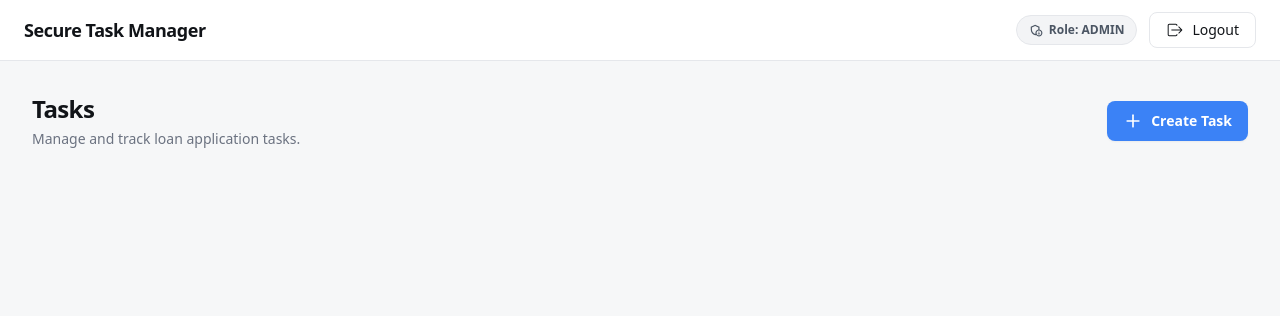
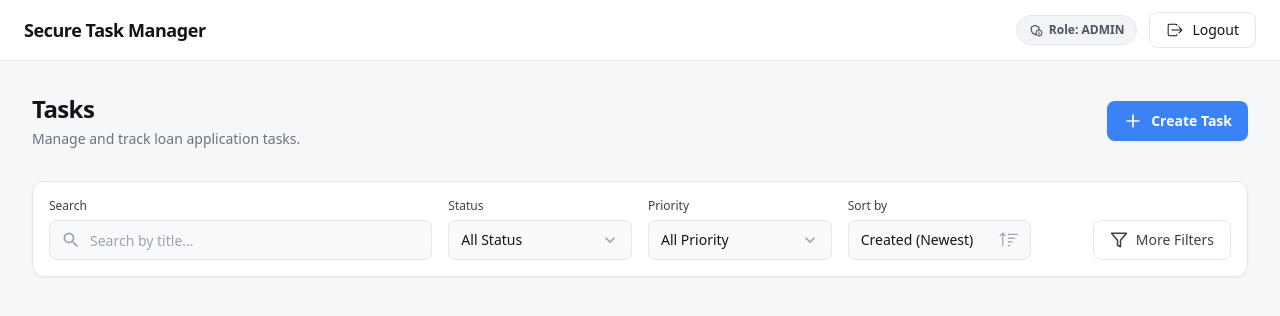
Before and after one commit to 21PM/Task-Manager, a React (Vite) app: page / in a window 1280 px wide. Shown: the top 316 px of the page. Built offline with nearby package versions, Linux system fonts and the light colour scheme.

Commit message:
search and filter component added on UI

```diff
--- /dev/null
+++ b/src/Pages/Tasks/TaskComponents/SearchAndFilter.jsx
@@ -0,0 +1,92 @@
+import React from "react";
+import { MdSearch } from "react-icons/md";
+import { MdOutlineExpandMore } from "react-icons/md";
+import { MdOutlineExpandLess } from "react-icons/md";
+import { BsSortUp } from "react-icons/bs";
+import { LuFilter } from "react-icons/lu";
+
+function SearchAndFilter() {
+  return (
+    <div class="bg-white p-4 rounded-xl border border-[#e5e7eb] shadow-sm mb-6">
+      <div class="grid grid-cols-1 md:grid-cols-12 gap-4 items-end">
+        {/* <!-- Search Input --> */}
+        <div class="md:col-span-4">
+          <label class="block text-xs font-medium text-gray-700 mb-1.5">
+            Search
+          </label>
+          <div class="relative">
+            <span class="material-symbols-outlined absolute left-3 top-1/2 -translate-y-1/2 text-gray-400 text-xl">
+              <MdSearch />
+            </span>
+            <input
+              class="w-full h-10 pl-10 pr-4 rounded-lg bg-gray-50 border border-[#e5e7eb] text-sm focus:ring-2 focus:ring-primary/20 focus:border-primary outline-none transition-all placeholder:text-gray-400 text-[#111418]"
+              placeholder="Search by title..."
+              type="text"
+            />
+          </div>
+        </div>
+        {/* <!-- Status Filter --> */}
+        <div class="md:col-span-2">
+          <label class="block text-xs font-medium text-gray-700 mb-1.5">
+            Status
+          </label>
+          <div class="relative">
+            <select class="w-full h-10 pl-3 pr-10 rounded-lg bg-gray-50 border border-[#e5e7eb] text-sm focus:ring-2 focus:ring-primary/20 focus:border-primary outline-none appearance-none cursor-pointer text-[#111418] ">
+              <option value="">All Status</option>
+              <option value="pending">Pending</option>
+              <option value="in-progress">In Progress</option>
+              <option value="completed">Completed</option>
+            </select>
+            <span class="material-symbols-outlined absolute right-3 top-1/2 -translate-y-1/2 text-gray-400 pointer-events-none text-xl">
+              <MdOutlineExpandMore />
+            </span>
+          </div>
+        </div>
+        {/* <!-- Priority Filter --> */}
+        <div class="md:col-span-2">
+          <label class="block text-xs font-medium text-gray-700 mb-1.5">
+            Priority
+          </label>
+          <div class="relative">
+            <select class="w-full h-10 pl-3 pr-10 rounded-lg bg-gray-50 border border-[#e5e7eb] text-sm focus:ring-2 focus:ring-primary/20 focus:border-primary outline-none appearance-none cursor-pointer text-[#111418]">
+              <option value="">All Priority</option>
+              <option value="high">High</option>
+              <option value="medium">Medium</option>
+              <option value="low">Low</option>
+            </select>
+            <span class="material-symbols-outlined absolute right-3 top-1/2 -translate-y-1/2 text-gray-400 pointer-events-none text-xl">
+              <MdOutlineExpandMore />
+            </span>
+          </div>
+        </div>
+        {/* <!-- Sort By --> */}
+        <div class="md:col-span-2">
+          <label class="block text-xs font-medium text-gray-700 mb-1.5">
+            Sort by
+          </label>
+          <div class="relative">
+            <select class="w-full h-10 pl-3 pr-10 rounded-lg bg-gray-50 border border-[#e5e7eb] text-sm focus:ring-2 focus:ring-primary/20 focus:border-primary outline-none appearance-none cursor-pointer text-[#111418]">
+              <option value="created_desc">Created (Newest)</option>
+              <option value="created_asc">Created (Oldest)</option>
+              <option value="title_asc">Title (A-Z)</option>
+            </select>
+            <span class="material-symbols-outlined absolute right-3 top-1/2 -translate-y-1/2 text-gray-400 pointer-events-none text-xl">
+              <BsSortUp />
+            </span>
+          </div>
+        </div>
+        {/* <!-- Filter Button (Mobile/Tablet optimization, or just visual balance) --> */}
+        <div class="md:col-span-2 flex justify-end">
+          <button class="flex items-center justify-center w-full md:w-auto h-10 px-4 rounded-lg bg-white border border-[#e5e7eb] text-gray-700 hover:bg-gray-50 text-sm font-medium transition-colors">
+            <span class="material-symbols-outlined text-lg mr-2">
+              <LuFilter />
+            </span>
+            More Filters
+          </button>
+        </div>
+      </div>
+    </div>
+  );
+}
+
+export default SearchAndFilter;
--- a/src/Pages/Tasks/TasksPage.jsx
+++ b/src/Pages/Tasks/TasksPage.jsx
@@ -2,6 +2,7 @@ import React from "react";
 import Header from "../../Components/Header";
 import { FiPlus } from "react-icons/fi";
 import CreateTaskSection from "./TaskComponents/CreateTaskSection";
+import SearchAndFilter from "./TaskComponents/SearchAndFilter";
 
 function TasksPage() {
   return (
@@ -9,6 +10,7 @@ function TasksPage() {
       <Header />
       <main class="flex-1 w-full max-w-7xl mx-auto px-4 sm:px-6 lg:px-8 py-8">
         <CreateTaskSection />
+        <SearchAndFilter />
       </main>
     </div>
   );
```
